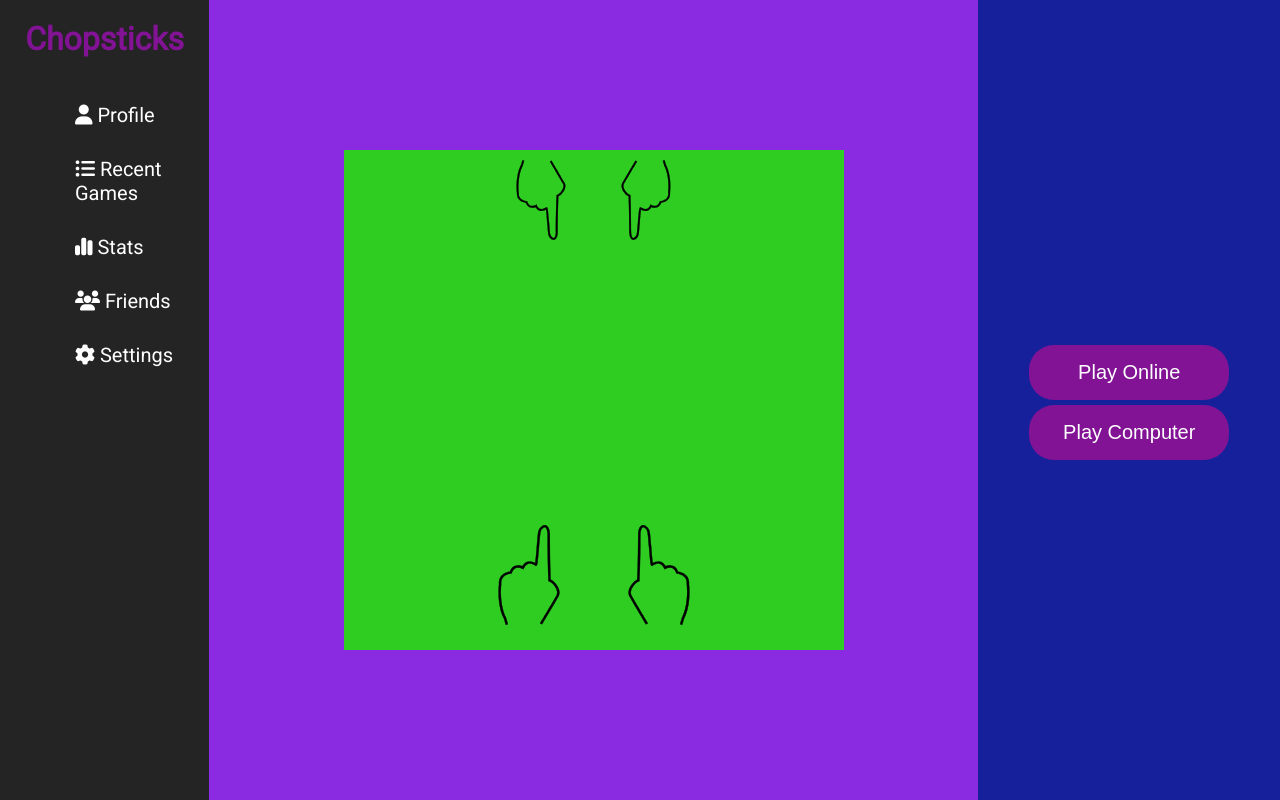
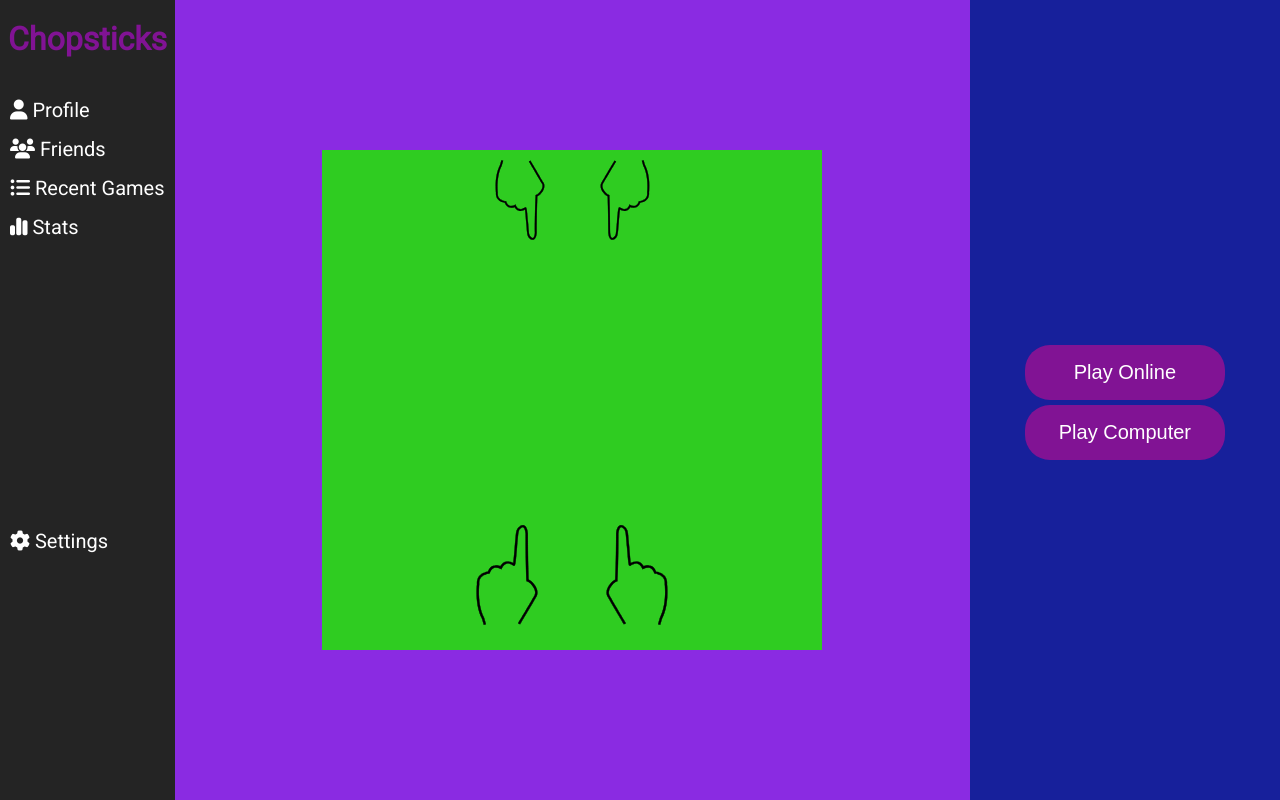
Before and after one commit to TheArtemis/chopstick.js, a Vue app: page / in a window 1280 px wide. Built offline with nearby package versions, Linux system fonts and the light colour scheme.

Commit message:
navbar finale

```diff
--- a/src/assets/main.css
+++ b/src/assets/main.css
@@ -16,30 +16,35 @@ body {
 }
 
 .options-menu{
-    order: 1;
-    display: flex;
-    flex-direction: column;
+    /* display: flex;
+    flex-direction: column; */
     width: 22%;
-    padding: 20px;
     background-color: #242424;
     color: white;
 }
 
-.options-menu .sidebar h1{
+.sidebar h1{
     color:#811394;
     text-align: center;
+    padding-top: 20px;
     margin-bottom: 30px;
-    border: #811394;
 }
 
-.options-menu .sidebar ul{
-   text-align: left;
-   font-size: 20px;
+.sidebar ul{
+    margin:0;
+    padding:10px;
+    float: left;
+    left:0;
 }
 
-.options-menu .sidebar ul li{
+.sidebar ul li{
+    font-size: 20px;
     list-style-type: none;
-    padding: 15px;
+    padding-bottom: 15px;
+}
+
+.sidebar ul li#Settings{
+    padding-top: 275px;
 }
 
 .game-panel {
--- a/src/components/OptionsMenu/OptionsMenu.vue
+++ b/src/components/OptionsMenu/OptionsMenu.vue
@@ -15,10 +15,10 @@
             <h1>Chopsticks</h1>
                 <ul>
                     <li><i class="fa-solid fa-user"></i>   Profile</li>
+                    <li><i class="fa-solid fa-users"></i>   Friends</li>
                     <li><i class="fa-solid fa-list-ul"></i>   Recent Games</li>
                     <li><i class="fa-solid fa-chart-simple"></i>   Stats</li>
-                    <li><i class="fa-solid fa-users"></i>   Friends</li>
-                    <li><i class="fa-solid fa-gear"></i>   Settings</li>
+                    <li id="Settings"><i class="fa-solid fa-gear"></i>   Settings</li>
                </ul>
         </div>
      </div>
```
